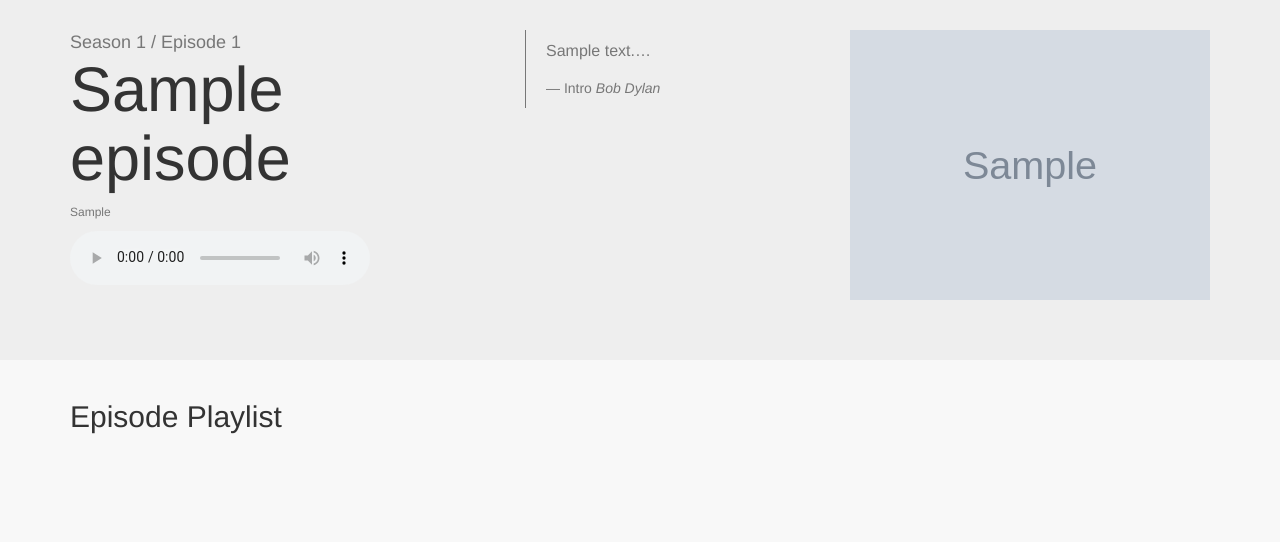
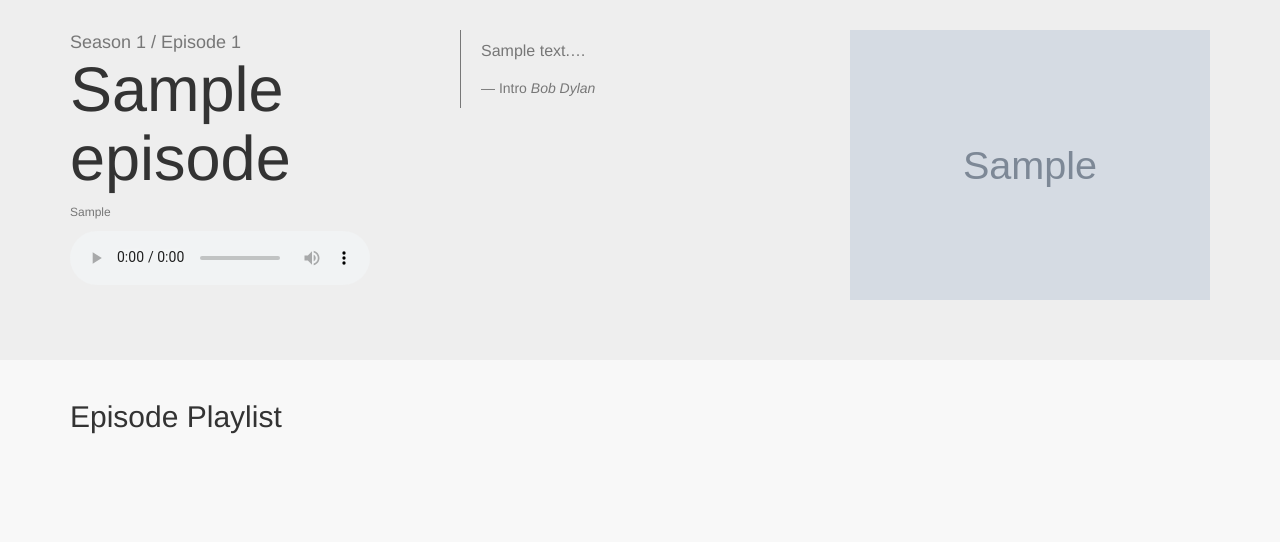
Before and after one commit to roeyherzel/theme-time-radio, a Flask app: page /episodes/1 in a window 1280 px wide. Shown: the part 51-593 px from the top of the page. Run offline with Flask 2, Linux system fonts and the light colour scheme; tables that the repository leaves empty hold one stand-in row (values such as "Sample post"); grey boxes marked "Sample" are stand-in pictures; some libraries are stand-ins or nearby versions.

Commit message:
change layout

```diff
--- a/archive/templates/episode.html.jinja
+++ b/archive/templates/episode.html.jinja
@@ -6,7 +6,7 @@
       <div class="row">
         <div class="col-md-8">
           <div class="row">
-            <div class="col-md-7">
+            <div class="col-md-6">
               <div class="jumbo-header lead text-muted">
                 <div>Season {{episode.season}} / Episode {{episode.id}}</div>
                 <h1>{{episode.title}}</h1>
@@ -14,7 +14,7 @@
                 <audio controls src="{{episode.media}}"></audio>
               </div>
             </div>
-            <div class="col-md-5">
+            <div class="col-md-6">
               <blockquote class="text-muted">
                 <p>{{episode.description | nl2br}}&hellip;</p>
                 <footer>Intro <cite>Bob Dylan</cite></footer>
```
